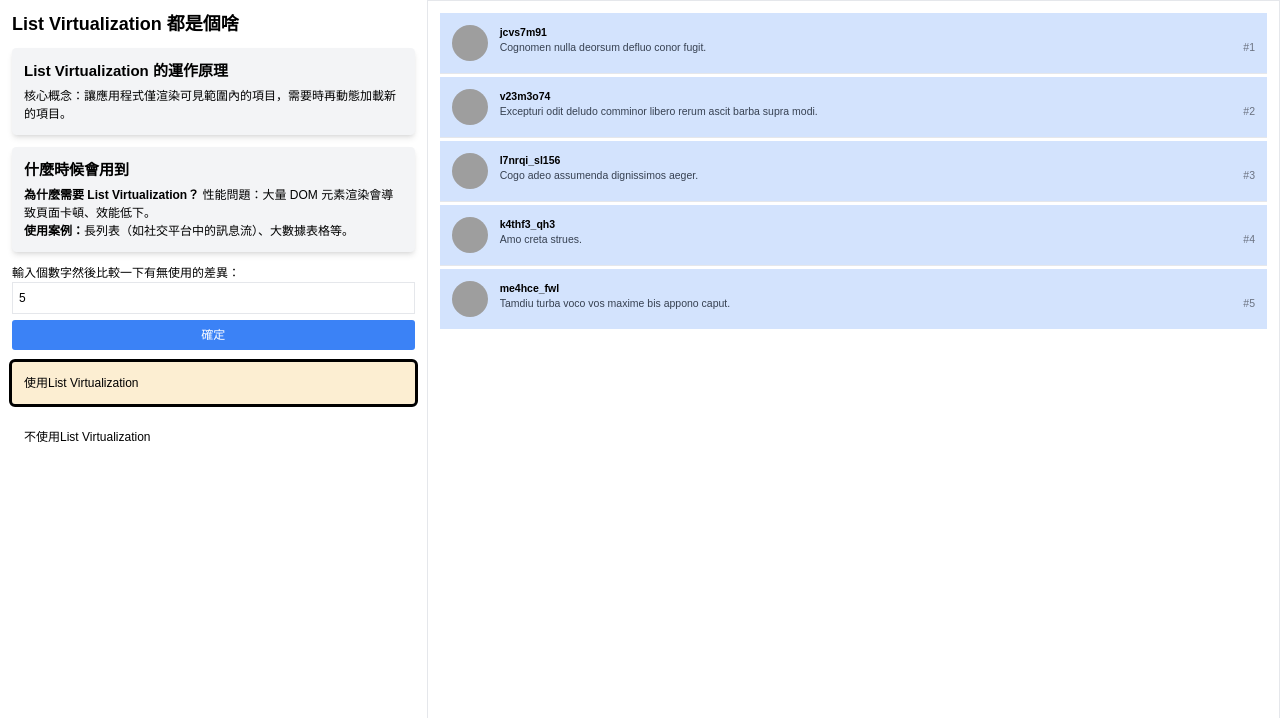
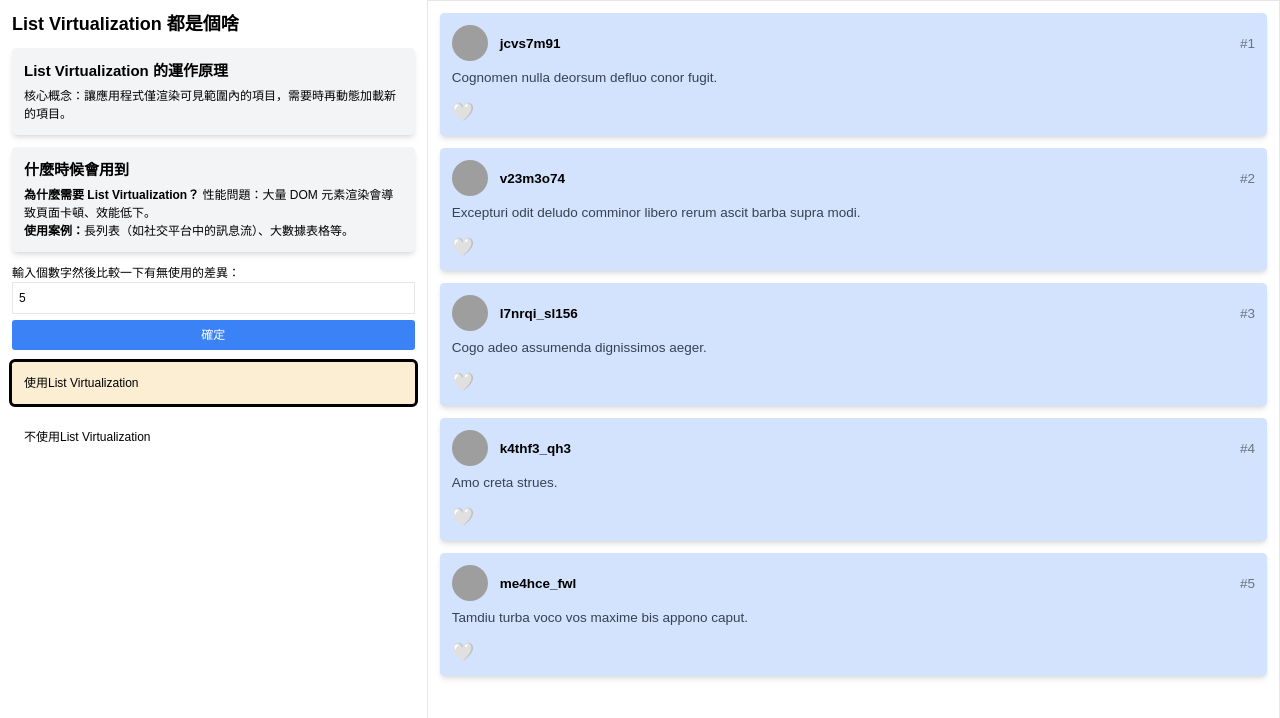
Before and after one commit to JuneLin2001/List-Virtualization-Discussion, a React (Vite) app: page /UsingRegularList in a window 1280 px wide. Shown: the top 718 px of the page. Built offline with nearby package versions, Linux system fonts and the light colour scheme; grey boxes are pictures that could not be loaded; the HTML template or start-up script is replaced by a standard one.

Commit message:
feat: add memoize function

```diff
--- a/src/App.jsx
+++ b/src/App.jsx
@@ -1,46 +1,22 @@
+import { useState } from "react";
 import { Routes, Route } from "react-router-dom";
 import "../src/index.css";
+import Row from "./Row";
+import LeftPanel from "./LeftPanel";
 import UsingListVirtualization from "./UsingListVirtualization";
 import UsingRegularList from "./UsingRegularList";
-import { useState } from "react";
-import PropTypes from "prop-types";
 import { generateRandomUsers } from "./utils/userGenerator";
-import LeftPanel from "./LeftPanel";
-
-const Row = ({ index, user, isVirtualized }) => {
-  return (
-    <div
-      className={`flex p-4 border-b last:border-b-0 mb-1 ${
-        isVirtualized ? "bg-VirtualizationListItem" : "bg-RegularListItem"
-      }`}
-    >
-      <div className="flex-shrink-0 w-12 h-12 rounded-full overflow-hidden">
-        <img
-          src={user.avatar}
-          alt={user.username}
-          className="w-full h-full object-cover"
-        />
-      </div>
-      <div className="ml-4 flex-grow">
-        <div className="text-sm font-semibold">{user.username}</div>
-        <div className="text-sm text-gray-700 flex justify-between">
-          {user.sentence}
-          <span className="text-sm text-gray-500">#{index + 1}</span>
-        </div>
-      </div>
-    </div>
-  );
-};
-
-Row.propTypes = {
-  index: PropTypes.number.isRequired,
-  user: PropTypes.object.isRequired,
-  isVirtualized: PropTypes.bool.isRequired,
-};
 
 const App = () => {
   const [itemCount, setItemCount] = useState(5);
   const [users, setUsers] = useState(generateRandomUsers(itemCount));
+  const [likedItems, setLikedItems] = useState(Array(itemCount).fill(false));
+
+  const toggleLike = (index) => {
+    const updatedLikes = [...likedItems];
+    updatedLikes[index] = !updatedLikes[index];
+    setLikedItems(updatedLikes);
+  };
 
   return (
     <div className="flex w-full h-screen">
@@ -58,13 +34,21 @@ const App = () => {
                 itemCount={itemCount}
                 Row={Row}
                 users={users}
+                likedItems={likedItems}
+                toggleLike={toggleLike}
               />
             }
           />
           <Route
             path="/UsingRegularList"
             element={
-              <UsingRegularList itemCount={itemCount} Row={Row} users={users} />
+              <UsingRegularList
+                itemCount={itemCount}
+                Row={Row}
+                users={users}
+                likedItems={likedItems}
+                toggleLike={toggleLike}
+              />
             }
           />
         </Routes>
--- /dev/null
+++ b/src/Row.jsx
@@ -0,0 +1,66 @@
+import PropTypes from "prop-types";
+import React from "react";
+
+const Row = React.memo(
+  ({ index, user, isLiked, toggleLike, isVirtualized }) => {
+    return (
+      <div
+        className={`p-4 shadow-md rounded-md mb-4 ${
+          isVirtualized ? "bg-VirtualizationListItem" : "bg-RegularListItem"
+        }`}
+      >
+        <div className="flex justify-between items-center mb-2">
+          <div className="flex items-center">
+            <div className="w-12 h-12 rounded-full overflow-hidden">
+              <img
+                src={user.avatar}
+                alt={user.username}
+                className="w-full h-full object-cover"
+              />
+            </div>
+            <div className="ml-4">
+              <div className="text-lg font-semibold">{user.username}</div>
+            </div>
+          </div>
+          <div className="text-lg text-gray-500">#{index + 1}</div>
+        </div>
+
+        <div className="mb-4">
+          <p className="text-lg text-gray-700">{user.sentence}</p>
+        </div>
+
+        <div className="flex justify-between items-center">
+          <button
+            onClick={() => toggleLike(index)}
+            className="focus:outline-none"
+          >
+            {isLiked ? (
+              <span className="text-2xl">❤️</span>
+            ) : (
+              <span className="text-2xl">🤍</span>
+            )}
+          </button>
+        </div>
+      </div>
+    );
+  },
+  (prevProps, nextProps) => {
+    return (
+      prevProps.user === nextProps.user &&
+      prevProps.isLiked === nextProps.isLiked &&
+      prevProps.index === nextProps.index
+    );
+  }
+);
+
+Row.displayName = "Row";
+
+Row.propTypes = {
+  index: PropTypes.number.isRequired,
+  user: PropTypes.object.isRequired,
+  isLiked: PropTypes.bool.isRequired,
+  toggleLike: PropTypes.func.isRequired,
+  isVirtualized: PropTypes.bool.isRequired,
+};
+
+export default Row;
--- a/src/UsingListVirtualization.jsx
+++ b/src/UsingListVirtualization.jsx
@@ -3,20 +3,38 @@ import { FixedSizeList as List } from "react-window";
 import AutoSizer from "react-virtualized-auto-sizer";
 import memoize from "memoize-one";
 
-const UsingListVirtualization = ({ itemCount, Row, users }) => {
-  const createUserData = memoize((users) => users);
-  const memoizedUsers = createUserData(users);
+const UsingListVirtualization = ({
+  itemCount,
+  Row,
+  users,
+  likedItems,
+  toggleLike,
+}) => {
+  const createUserData = memoize((users, likedItems, toggleLike) => ({
+    users,
+    likedItems,
+    toggleLike,
+  }));
+
+  const memoizedUsers = createUserData(users, likedItems, toggleLike);
 
   return (
     <AutoSizer>
       {({ height, width }) => (
-        <List height={height} itemCount={itemCount} itemSize={64} width={width}>
+        <List
+          height={height}
+          itemCount={itemCount}
+          itemSize={133}
+          width={width}
+        >
           {({ index, style }) => (
             <div style={style}>
               <Row
                 index={index}
+                user={memoizedUsers.users[index]}
+                isLiked={memoizedUsers.likedItems[index]}
+                toggleLike={memoizedUsers.toggleLike}
                 isVirtualized={true}
-                user={memoizedUsers[index]}
               />
             </div>
           )}
@@ -30,6 +48,8 @@ UsingListVirtualization.propTypes = {
   itemCount: PropTypes.number.isRequired,
   Row: PropTypes.elementType.isRequired,
   users: PropTypes.array.isRequired,
+  likedItems: PropTypes.array.isRequired,
+  toggleLike: PropTypes.func.isRequired,
 };
 
 export default UsingListVirtualization;
--- a/src/UsingRegularList.jsx
+++ b/src/UsingRegularList.jsx
@@ -1,17 +1,25 @@
 import PropTypes from "prop-types";
 
-const UsingRegularList = ({ itemCount, Row, users }) => {
+const UsingRegularList = ({
+  itemCount,
+  Row,
+  users,
+  likedItems,
+  toggleLike,
+}) => {
   return (
-    <div>
+    <>
       {Array.from({ length: itemCount }).map((_, index) => (
         <Row
           key={index}
           index={index}
           isVirtualized={false}
           user={users[index]}
+          isLiked={likedItems[index]}
+          toggleLike={toggleLike}
         />
       ))}
-    </div>
+    </>
   );
 };
 
@@ -19,6 +27,8 @@ UsingRegularList.propTypes = {
   itemCount: PropTypes.number.isRequired,
   Row: PropTypes.elementType.isRequired,
   users: PropTypes.array.isRequired,
+  likedItems: PropTypes.array.isRequired,
+  toggleLike: PropTypes.func.isRequired,
 };
 
 export default UsingRegularList;
```
